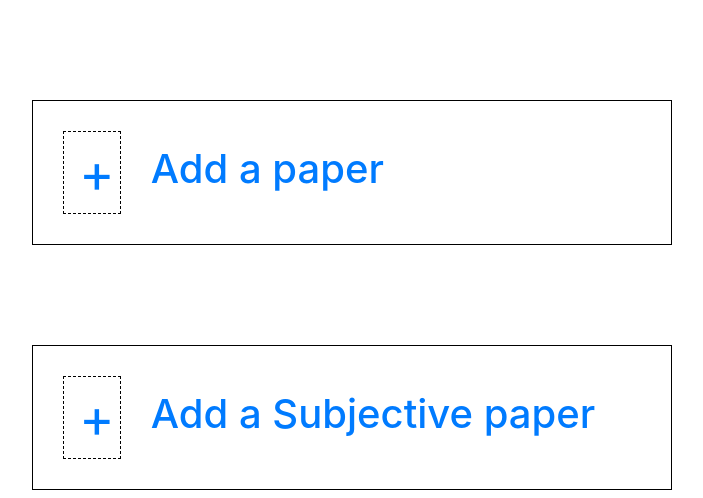
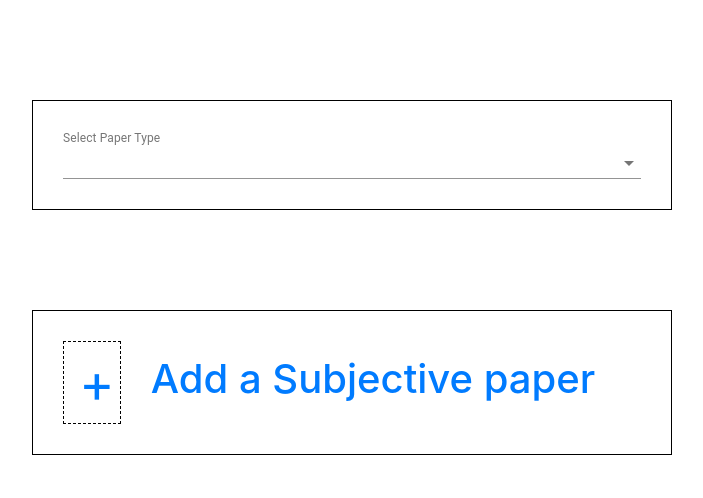
Before and after one commit to Prajapathi/iiteen, a React (Create React App) app: page /AddPaper in a window 1280 px wide. Shown: the top 498 px of the page, without its empty margins (288-991 px from the left). Built offline with nearby package versions, Linux system fonts and the light colour scheme.

Commit message:
Add Paper Type

```diff
--- a/src/adminPanel/AddPaper.js
+++ b/src/adminPanel/AddPaper.js
@@ -1,18 +1,38 @@
 import React from 'react'
 import {Link} from "react-router-dom";
 import './styles/AddPaper.css'
+import TextField from '@material-ui/core/TextField';
+import MenuItem from '@material-ui/core/MenuItem';
 
 export default function AddPaper() {
+    const [paperType,setPaperType]=React.useState(0);
     return (
         <>
-            <Link to={{ pathname: '/Paper', state: { subjective:false} }}>
+
                 <div id="addPaper">
-                    <div id="addButton">
-                    +
-                    </div>
-                    <h1>Add a paper</h1>
+                    <TextField
+                    id="standard-select-currency"
+                    select
+                    label="Select Paper Type"
+                    style={{width:'100%'}}
+                    value={paperType}
+                    onChange={(event) =>setPaperType(event.target.value)}
+                    >
+                        <MenuItem value="1">AITS</MenuItem>
+                        <MenuItem value="2">Previous Year</MenuItem>
+                        <MenuItem value="3">Mock Test</MenuItem>
+                    </TextField>
+                    {paperType!=0?
+                                <Link to={{ pathname: '/Paper', state: { subjective:false,paperType:paperType} }}>
+                                    <div style={{display:'flex',alignItems:'center',width:'100%',marginTop:'30px'}}>
+                                        <div id="addButton" style={{width:'20%'}}>
+                                        +
+                                        </div>
+                                        <h1>Add a paper</h1>
+                                    </div>
+                                </Link>
+                        :null}
                 </div>
-            </Link>
             <Link to={{ pathname: '/Paper', state: { subjective:true} }}>
                 <div id="addPaper">
                     <div id="addButton">
--- a/src/adminPanel/Paper.js
+++ b/src/adminPanel/Paper.js
@@ -5,14 +5,18 @@ import InstructionInfo from './elements/InstructionInfo'
 
 export default function Paper() {
     const [numberQ,setNumberQ]=React.useState(0)
+    const [paperInfo,setPaperInfo]=React.useState([]);
+    const [instructionInfo,setInstructionInfo]=React.useState([]);
     const location = useLocation();
+    console.log("yaha paper",paperInfo);
+    console.log("yaha inst",instructionInfo)
     return (
         <div>
-            <PaperInfo sendNumberQ={setNumberQ} subjective={location.state.subjective} />
+            <PaperInfo sendNumberQ={setNumberQ} sendInfo={setPaperInfo} subjective={location.state.subjective} />
             {
-                !(location.state.subjective)?<InstructionInfo/>:null
+                !(location.state.subjective)?<InstructionInfo sendInfo={setInstructionInfo}/>:null
             }
-            <Link to={{ pathname: '/Questions', state: { number:numberQ,subjective:location.state.subjective} }}>
+            <Link to={{ pathname: '/Questions', state: { number:numberQ,subjective:location.state.subjective,paperType:location.state.paperType} }}>
                 <button style={{width:'60%',
                 margin:'0px 20% 20px 20%',
                 background:'#388cf2',
--- a/src/adminPanel/elements/InstructionInfo.js
+++ b/src/adminPanel/elements/InstructionInfo.js
@@ -2,7 +2,7 @@ import React,{useEffect} from 'react'
 import InstructionField from './InstructionField'
 import InstructionPreview from './InstructionPreview'
 
-export default function InstructionInfo() {
+export default function InstructionInfo(props) {
     const [instructions,setInstructions]=React.useState(['']);
     const deleteInstruction = (index) => {
         const values=[...instructions];
@@ -12,6 +12,9 @@ export default function InstructionInfo() {
     const addInstruction = () => {
         setInstructions([...instructions,''])
     };
+    useEffect(() => {
+        props.sendInfo(instructions)
+    }, [instructions])
     console.log(instructions)
     return (
         <>
--- a/src/adminPanel/elements/PaperInfo.js
+++ b/src/adminPanel/elements/PaperInfo.js
@@ -34,6 +34,7 @@ export default function PaperInfo(props) {
     const [marks,setMarks]=React.useState();
     const [duration,setDuration]=React.useState();
     const [noOfQuestions,setNoOfQuestions]=React.useState();
+    const [data,setData]=React.useState([]);
 
     const handleChange = (event) => {
         settypeValue(event.target.value);
@@ -43,6 +44,7 @@ export default function PaperInfo(props) {
       props.sendNumberQ(noOfQuestions)
     }, [noOfQuestions])
 
+    useEffect(() => {
         let data={
           date:date,
           time:time,
@@ -52,6 +54,13 @@ export default function PaperInfo(props) {
           duration:duration,
           level:level
         }
+        setData(data);
+    }, [date,time,typeValue,marks,noOfQuestions,duration,level])
+
+    useEffect(() => {
+      props.sendInfo(data)
+    }, [data])
+
     console.log(data)
 
     return (
--- a/src/adminPanel/styles/AddPaper.css
+++ b/src/adminPanel/styles/AddPaper.css
@@ -5,6 +5,7 @@
     margin:100px auto;
     display:flex;
     align-items:center;
+    flex-wrap:wrap;
 }
 #addPaper h1{
     margin-left:30px;
```
Lines whose indentation alone changed are shown as unchanged.
